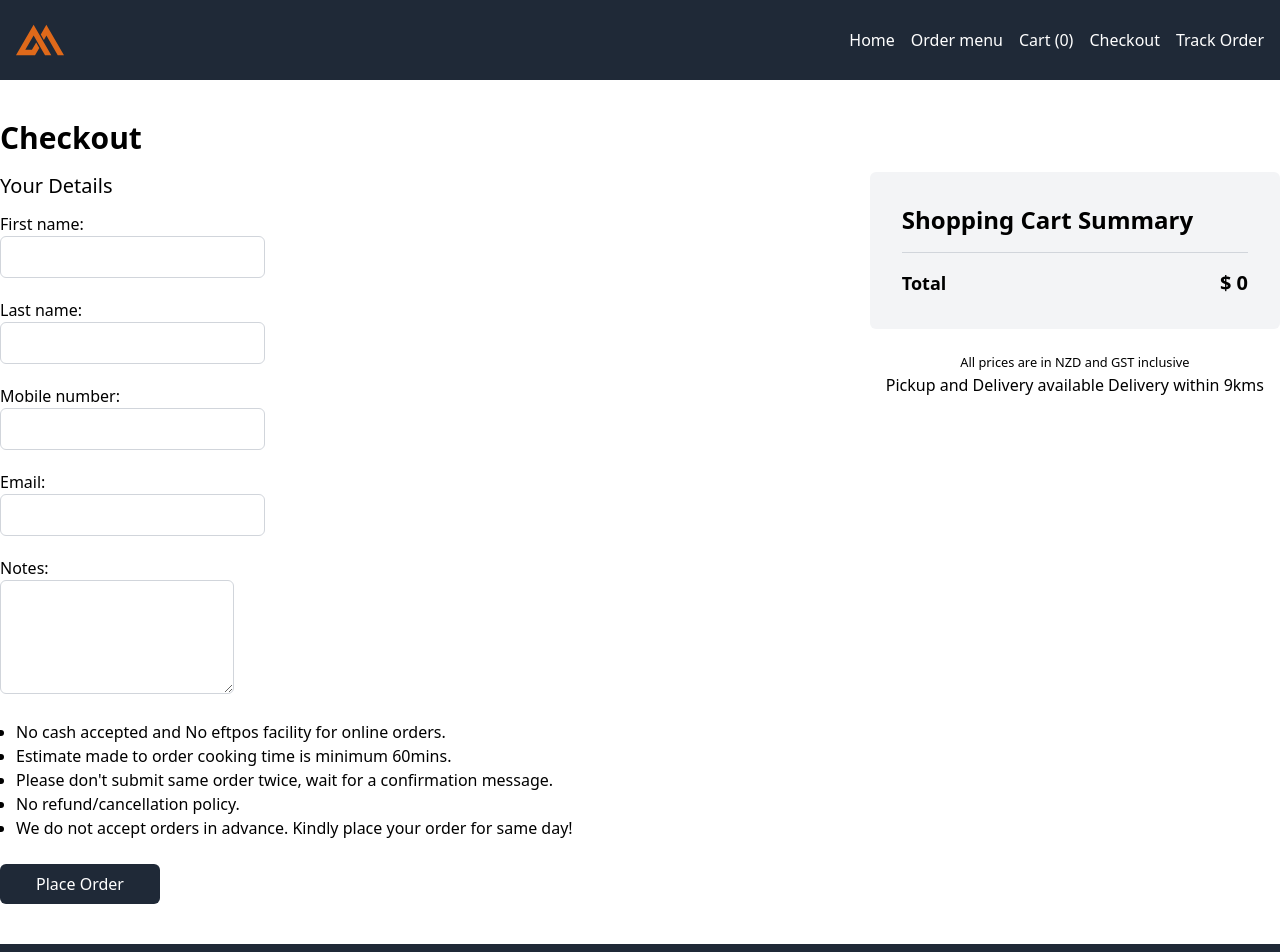
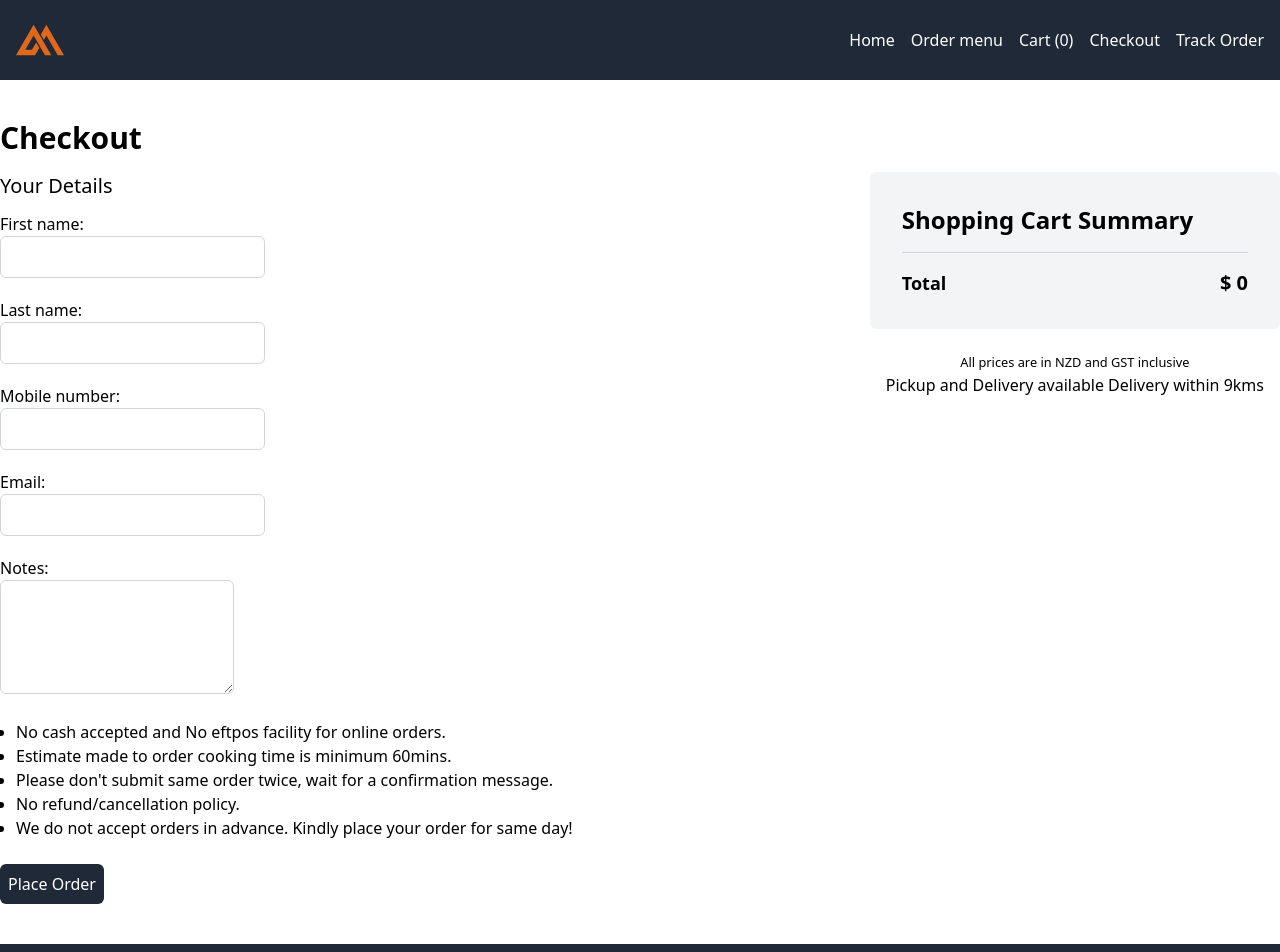
Before and after one commit to nolrm/vue-store, a Vue app: page /checkout in a window 1280 px wide. Shown: the top 952 px of the page. Built offline with nearby package versions, Linux system fonts and the light colour scheme.

Commit message:
Create m-button component and converts all button to m-button

```diff
--- a/index.html
+++ b/index.html
@@ -6,6 +6,13 @@
     <meta name="viewport" content="width=device-width, initial-scale=1.0" />
     <title>Vue store + tailwind</title>
     <link href="https://cdn.jsdelivr.net/npm/tailwindcss@2.2.19/dist/tailwind.min.css" rel="stylesheet">
+    <style>
+      :root {
+        --m-primary: #1f2937;
+        --m-secondary: #2ecc71;
+        --m-primary-hover: #374151;
+      }
+    </style>
   </head>
   <body>
     <div id="app"></div>
--- a/package.json
+++ b/package.json
@@ -29,6 +29,8 @@
     "eslint-plugin-prettier": "^5.0.1",
     "eslint-plugin-vue": "^9.18.1",
     "prettier": "^3.1.0",
+    "sass": "^1.69.6",
+    "sass-loader": "^13.3.3",
     "typescript": "^5.2.2",
     "vite": "^5.0.0",
     "vite-plugin-prettier": "^0.0.6",
--- a/src/components/Checkout.vue
+++ b/src/components/Checkout.vue
@@ -94,12 +94,7 @@
         </ul>
 
         <div>
-          <button
-            type="submit"
-            class="mt-6 w-40 bg-gray-800 text-white py-2 rounded-md hover:bg-gray-700"
-          >
-            Place Order
-          </button>
+          <m-button type="submit" primary class="mt-6"> Place Order </m-button>
         </div>
       </form>
     </div>
@@ -107,7 +102,12 @@
 </template>
 
 <script>
+  import MButton from '@/components/MButton.vue';
+
   export default {
+    components: {
+      MButton
+    },
     data() {
       return {
         formData: {
--- /dev/null
+++ b/src/components/MButton.vue
@@ -0,0 +1,123 @@
+<template>
+  <!-- Use a button or an anchor based on the 'href' prop -->
+  <component
+    :is="isAnchor ? 'a' : 'button'"
+    :class="[getVariantClass(), getSizeClass()]"
+    :href="isAnchor ? href : null"
+  >
+    <slot></slot>
+  </component>
+</template>
+
+<script>
+  export default {
+    props: {
+      variant: {
+        type: String,
+        default: 'solid', // Default variant
+        validator: (value) => ['solid', 'outline', 'plain'].includes(value)
+      },
+      size: {
+        type: String,
+        default: 'medium', // Default size
+        validator: (value) => ['small', 'medium', 'large'].includes(value)
+      },
+      // class: {
+      //   type: String,
+      //   default: "", // Additional classes
+      // },
+      href: {
+        type: String,
+        default: '' // Default href for anchor tags
+      },
+      primary: {
+        type: Boolean,
+        default: false
+      },
+      secondary: {
+        type: Boolean,
+        default: false
+      },
+      info: {
+        type: Boolean,
+        default: false
+      }
+    },
+    computed: {
+      isAnchor() {
+        // If href is provided, render as an anchor
+        return this.href !== '';
+      }
+    },
+    methods: {
+      getVariantClass() {
+        if (this.variant === 'outline') {
+          return 'btn-outline';
+        } else if (this.variant === 'plain') {
+          return 'btn-plain';
+        } else {
+          // Default to solid
+          return `btn-${this.getVariantColor()}`;
+        }
+      },
+      getVariantColor() {
+        if (this.primary) return 'primary';
+        if (this.secondary) return 'secondary';
+        if (this.info) return 'info';
+        // Default color
+        return 'primary';
+      },
+      getSizeClass() {
+        return `btn-${this.size}`;
+      }
+    }
+  };
+</script>
+
+<style scoped lang="scss">
+  /* Add your button styles here */
+  .btn-solid {
+    /* Solid button styles */
+  }
+
+  .btn-outline {
+    /* Outline button styles */
+  }
+
+  .btn-plain {
+    /* Plain button styles */
+  }
+
+  .btn-primary {
+    display: inline-block;
+    padding: 0.5rem;
+    text-align: center;
+    background-color: var(--m-primary);
+    color: #fff;
+    border-radius: 0.375rem;
+
+    &:hover {
+      background-color: var(--m-primary-hover);
+    }
+  }
+
+  .btn-secondary {
+    /* Secondary color styles */
+  }
+
+  .btn-info {
+    /* Info color styles */
+  }
+
+  .btn-small {
+    padding: 0.25rem 0.5rem;
+  }
+
+  .btn-medium {
+    /* Medium size styles */
+  }
+
+  .btn-large {
+    /* Large size styles */
+  }
+</style>
--- a/src/components/OrderSummary.vue
+++ b/src/components/OrderSummary.vue
@@ -9,7 +9,7 @@
           <p class="text-sm text-gray-500">Price: ${{ product.price }}</p>
 
           <div class="flex items-center space-x-2 mt-3">
-            <button
+            <m-button
               @click="removeFromCart(product)"
               class="text-red-500 bg-gray-200 rounded"
             >
@@ -27,9 +27,11 @@
                   d="M18 12H6"
                 />
               </svg>
-            </button>
+            </m-button>
+
             <span class="text-md font-semibold">{{ product.quantity }}</span>
-            <button
+
+            <m-button
               @click="addToCart(product)"
               class="bg-gray-800 text-white rounded hover:bg-gray-700"
             >
@@ -47,7 +49,7 @@
                   d="M12 6v12m6-6H6"
                 />
               </svg>
-            </button>
+            </m-button>
           </div>
         </div>
       </li>
@@ -66,7 +68,12 @@
 </template>
 
 <script>
+  import MButton from '@/components/MButton.vue';
+
   export default {
+    components: {
+      MButton
+    },
     computed: {
       cartItems() {
         // Access the getter from the store
--- a/src/components/ProductList.vue
+++ b/src/components/ProductList.vue
@@ -17,12 +17,9 @@
               <p class="text-gray-800 font-bold mt-2">${{ product.price }}</p>
             </div>
             <div>
-              <button
-                @click="addToCart(product)"
-                class="bg-gray-800 text-white rounded hover:bg-gray-700 px-2 py-1"
-              >
+              <m-button @click="addToCart(product)" primary size="small">
                 ADD
-              </button>
+              </m-button>
             </div>
           </div>
         </div>
@@ -32,7 +29,12 @@
 </template>
 
 <script>
+  import MButton from '@/components/MButton.vue';
+
   export default {
+    components: {
+      MButton
+    },
     props: ['products'],
     methods: {
       addToCart(product) {
--- a/src/views/OrderView.vue
+++ b/src/views/OrderView.vue
@@ -40,12 +40,9 @@
 
         <div class="w-280 max-w-sm">
           <order-summary>
-            <a
-              href="/checkout"
-              class="block mt-6 w-full bg-gray-800 text-white text-center py-2 rounded-md hover:bg-gray-700"
-            >
+            <m-button href="/checkout" primary class="mt-6 w-full">
               Checkout
-            </a>
+            </m-button>
           </order-summary>
         </div>
       </div>
@@ -57,12 +54,14 @@
   import MainLayout from '@/layouts/MainLayout.vue';
   import ProductList from '@/components/ProductList.vue';
   import OrderSummary from '@/components/OrderSummary.vue';
+  import MButton from '@/components/MButton.vue';
 
   export default {
     components: {
       MainLayout,
       ProductList,
-      OrderSummary
+      OrderSummary,
+      MButton
     },
     data() {
       return {
```
Also changed, not shown: src/components/HelloWorld.vue (deleted, +0 -40 lines), 1 other file (tests, documents, lock files or other folders).
